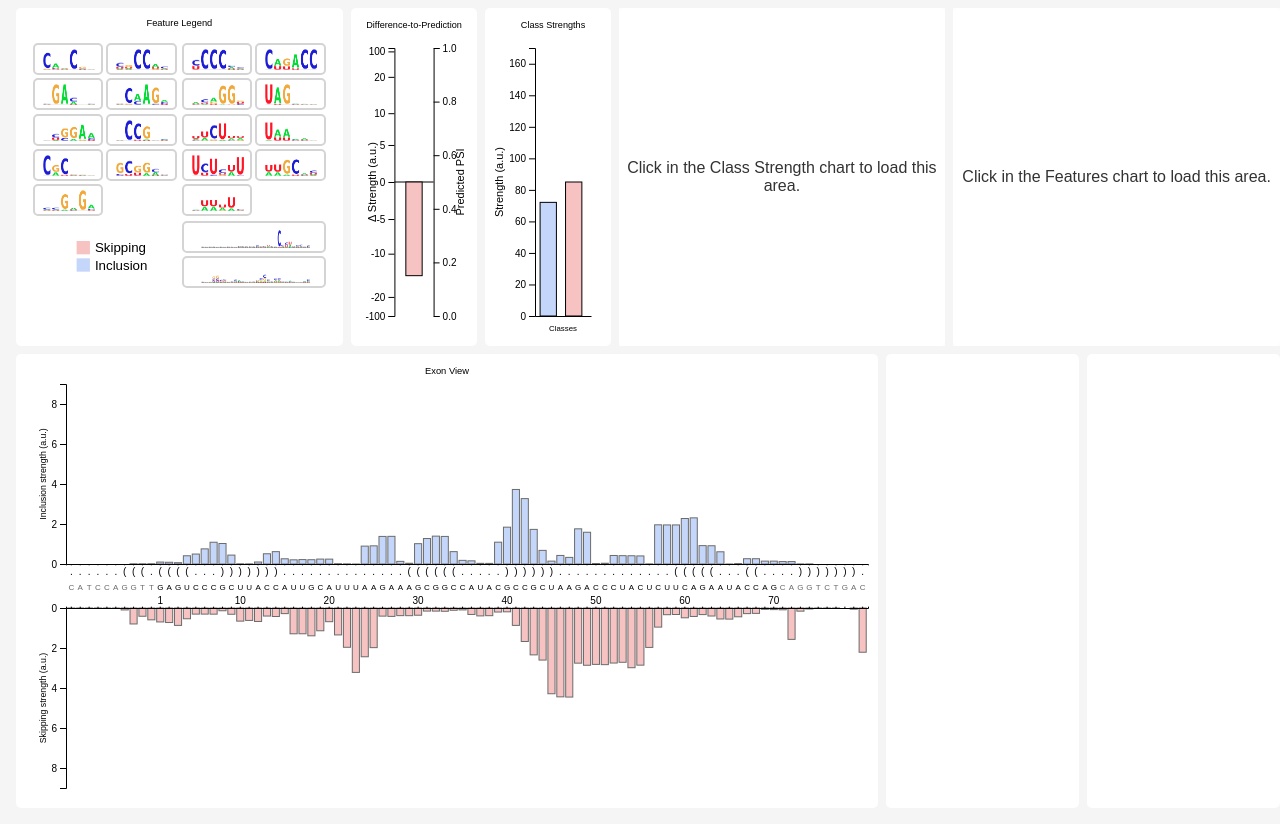
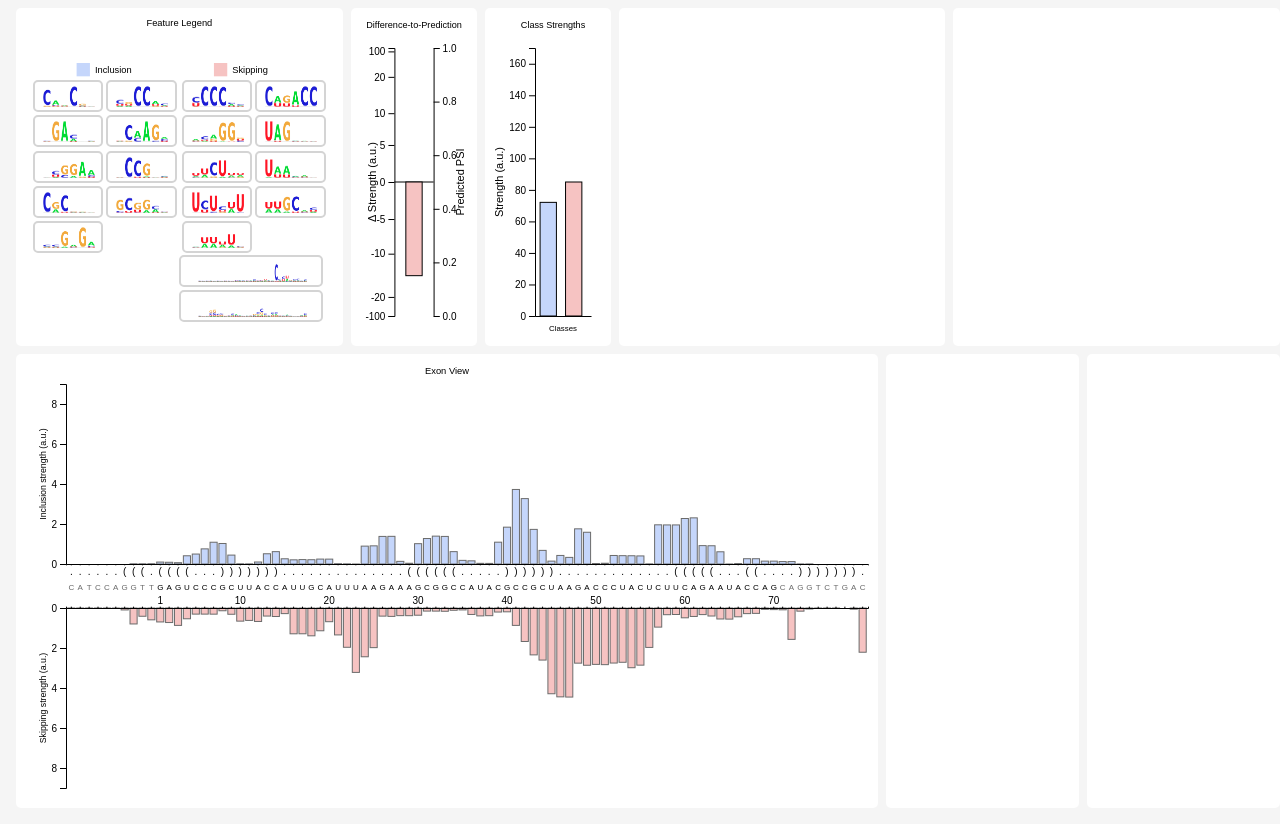
Before and after one commit to Liao-Group/interface-demo, a Flask app: page / in a window 1280 px wide. Shown: the part 71-895 px from the top of the page. Run offline with Flask 3, Linux system fonts and the light colour scheme; some libraries are stand-ins or nearby versions.

Commit message:
feature legend re org

```diff
--- a/src/app.py
+++ b/src/app.py
@@ -24,6 +24,7 @@ default_options = {
     'exon_d1':"GACUAUGAGCCCCAACGAACAAGCUCCUAUCUGGGAACUCUUUUCUGCAGACUUUAACCCUACCCCCAGA"
 }
 
+
 def get_default_exon(option):
     """Get the default exon based on the option, converting 'T' to 'U'."""
     if option in default_options:
@@ -45,7 +46,7 @@ def fetch_prediction_from_server(exon):
 def read_local_data(option):
     """Read local data file as a fallback."""
     try:
-        with open(f'data/{option}.json', 'r') as file:
+        with open(f'src/data/{option}.json', 'r') as file:
             return json.load(file)
     except FileNotFoundError:
         return {"error": "Data file not found"}
--- a/src/static/main.js
+++ b/src/static/main.js
@@ -453,8 +453,8 @@ function hierarchicalBarChart2(parent, data) {
   // Add textbox for non-clickable features (bias, skip_struct_4)
   const nolegend_features = ['incl_bias', 'skip_struct_4'];
   const custom_names = {
-    'incl_bias': 'inclusion bias',
-    'skip_struct_4': 'an uncommon long skipping structure feature'
+    'incl_bias': 'Inclusion bias',
+    'skip_struct_4': 'Uncommon long skipping structure feature'
   }
   var textbox = chart.append("rect")
     .style("opacity", 0)
@@ -503,7 +503,7 @@ function hierarchicalBarChart2(parent, data) {
     if (nolegend_features.includes(event.data.name)) {
       var rect_x = xScale(topChildren[0].data.name);
       var rect_y = 10;
-      text.text('This is ' + custom_names[event.data.name])
+      text.text(custom_names[event.data.name])
         .style('opacity', 1)
         .attr("x", rect_x + 2)
         .attr("y", rect_y + 14)
@@ -512,7 +512,7 @@ function hierarchicalBarChart2(parent, data) {
       textbox.style("opacity", 1)
         .attr("x", rect_x)
         .attr("y", rect_y)
-        .style("width", text.node().getComputedTextLength() + 5);
+        .style("width", text.node().getComputedTextLength()+ 5);
     }
   });
 
--- a/src/static/styles.css
+++ b/src/static/styles.css
@@ -69,12 +69,9 @@ html {
 
 .header {
   display: flex;
-  /* Enables Flexbox */
   justify-content: flex-start;
-  /* Aligns items to the start of the main-axis (horizontal) */
-  /* Aligns items to the bottom */
+
   align-items: center;
-  /* gap: 1rem;  */
 }
 
 form {
@@ -204,7 +201,7 @@ input[type="submit"] {
     display: flex;
     flex-direction: column;
     align-items: center;
-    gap: 0.3125rem;
+    gap: 0.100rem;
     width: 100%;
   }
 
@@ -238,14 +235,16 @@ input[type="submit"] {
     justify-content: space-between;
   }
   .legend {
-    margin-right: auto; /* This will push the grid to the right */
+    margin-right:auto;
     display: grid;
-    width:50%;
-    height:5vw;
+    /* width: 150px; */
+    height:9%;
+    bottom: auto;
   }
 
   .feature-long-svg {
     border: 1px solid black;
+    width:50%;
     width: 11.225vw;
     height: 2.5vw;
     box-sizing: border-box;
--- a/src/static/utils.js
+++ b/src/static/utils.js
@@ -149,9 +149,9 @@ function featureSelection(featureName = null, className = null) {
   const heightRatio = height / 381;
   titleDiv.style.fontSize = `${14*widthRatio}px`;
 
-  const legendInfo = [
-    { title: `Skipping`, name: 'skip', color: skipping_color, highlight: skipping_highlight_color },
-    { title: `Inclusion`, name: 'incl', color: inclusion_color, highlight: inclusion_highlight_color }];
+  const legendInfo = [    { title: `Inclusion`, name: 'incl', color: inclusion_color, highlight: inclusion_highlight_color },
+    { title: `Skipping`, name: 'skip', color: skipping_color, highlight: skipping_highlight_color }
+];
 
 d3.select('.legend').selectAll("*").remove();
 // Append SVG to the legend div
@@ -170,8 +170,8 @@ const legend = svg.selectAll('.legendItem')
   .append('g')
   .attr('class', 'legendItem')
   .attr('transform', (d, i) => {
-    var x = xOffset;
-    var y = yOffset + (legendItemSize + legendSpacing) * i;
+    var x = xOffset + (legendItemSize + legendSpacing + 120) * i; // Adjust x position for each legend item
+    var y = yOffset;
     return `translate(${x}, ${y})`;
   });
 
@@ -210,7 +210,7 @@ legend.append('text')
   .attr('x', legendItemSize + 5)
   .attr('y', legendItemSize / 2)
   .attr('dy', '0.35em')
-  .style('font-size', `${20*widthRatio}px`)  // Adjust font size here
+  .style('font-size', `${14*widthRatio}px`)  // Adjust font size here
   .text(d => d.title);
   // Function to update SVGs with new data and highlight the selected feature
   const updateSVGs = (containerSelector, svgSelector, imagesArray, colors) => {
@@ -332,7 +332,6 @@ legend.append('text')
 
   // Update SVGs for long skipping images
   updateSVGs("div.svg-grid-long-skipping", ".feature-long-svg", newImagesData.longSkipping, [skipping_color, skipping_highlight_color]);
-
 }
 
 function downloadSvg(svgElement, filename) {
--- a/src/templates/index.html
+++ b/src/templates/index.html
@@ -49,7 +49,7 @@
         </div>
       </form>
     </div>
-      <button id="rewindButton1" class="rewindButton">&#9198;</button>
+    <button id="rewindButton1" class="rewindButton">&#9198;</button>
 
     <div class="dropdown-adjust">
       <button class="dropbtn-adjust" onclick="toggleDropdownAdjust()"><i class="fa fa-sliders fa-2x"></i></button>
@@ -115,22 +115,23 @@
       <svg class="feature-view-1" width="100%" height="100%"></svg>
     </div>
     <div class="feature-view-2">
-      <div class="placeholder">Click in the Class Strength chart to load this area. </div>
+      <!-- <div class="placeholder">Click in the Class Strength chart to load this area. </div> -->
       <svg class="feature-view-2" width="100%" height="100%"></svg>
     </div>
     <div class="feature-view-3">
-      <div class="placeholder2">Click in the Features chart to load this area.</div>
+      <!-- <div class="placeholder2">Click in the Features chart to load this area.</div> -->
       <svg class="feature-view-3" width="100%" height="100%"></svg>
     </div>
     <div class="feature-legend-container">
       <div class="feature-legend-title">Feature Legend</div>
       <div class="feature-legend-grids">
+        <div class="legend"></div>
+
         <div class="feature-grids-wrapper">
           <div class="svg-grid-inclusion"></div>
           <div class="svg-grid-skipping"></div>
         </div>
         <div class="bottom">
-          <div class="legend"></div>
           <div class="svg-grid-long-skipping"></div>
         </div>
       </div>
```
